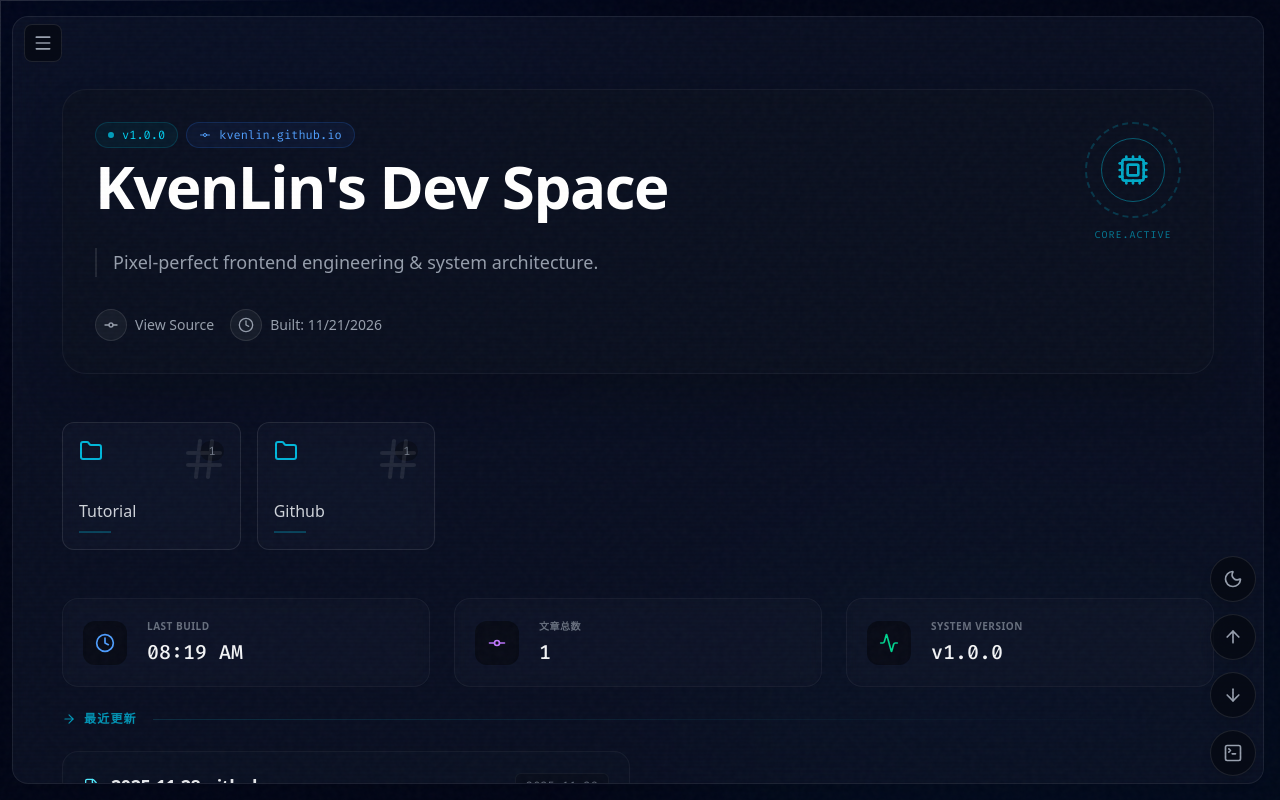
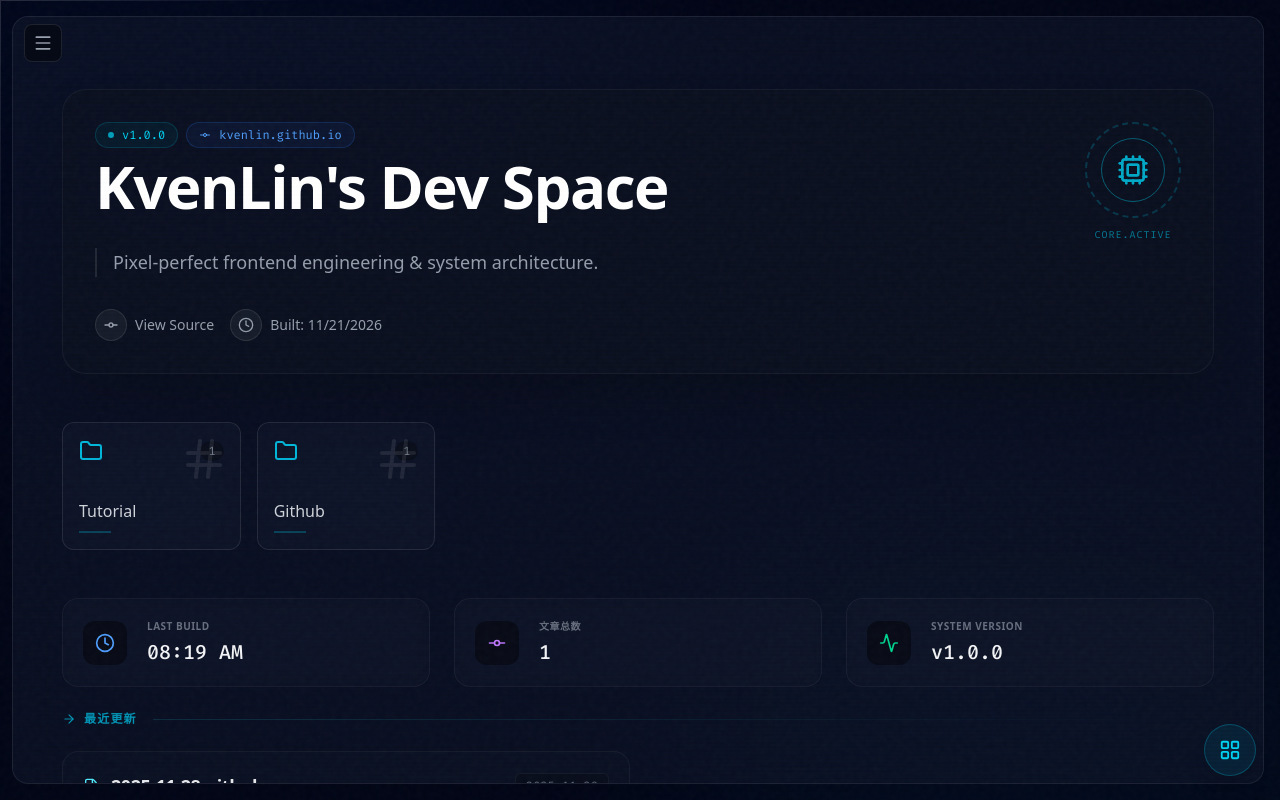
Before and after one commit to kvenLin/kvenlin.github.io, a React (Vite) app: page / in a window 1280 px wide. Built offline with nearby package versions, Linux system fonts and the light colour scheme.

Commit message:
feat: 优化浮动操作按钮并调整默认设置

```diff
--- a/App.tsx
+++ b/App.tsx
@@ -8,7 +8,7 @@ import { EditorArea } from './components/EditorArea';
 import { Terminal } from './components/Terminal';
 import { CommandPalette } from './components/CommandPalette';
 import { BootSequence } from './components/BootSequence';
-import { TerminalSquare, Menu, ArrowUp, ArrowDown, Moon, Sun } from 'lucide-react';
+import { TerminalSquare, Menu, ArrowUp, ArrowDown, Moon, Sun, LayoutGrid } from 'lucide-react';
 import { Language, translations } from './translations';
 import { loadPosts, loadSingleFile } from './utils/postLoader';
 
@@ -19,6 +19,7 @@ function App() {
   const [isTerminalOpen, setIsTerminalOpen] = useState(false);
   const [activeTag, setActiveTag] = useState<string | null>(null);
   const [isPaletteOpen, setIsPaletteOpen] = useState(false);
+  const [isFloatingMenuOpen, setIsFloatingMenuOpen] = useState(false);
   const [isBooting, setIsBooting] = useState(true);
   const [language, setLanguage] = useState<Language>('zh');
   const [theme, setTheme] = useState<Theme>(() => {
@@ -324,8 +325,16 @@ function App() {
         />
       </div>
 
-      {/* Floating Action Buttons */}
-      <div className="fixed bottom-6 right-6 z-50 flex flex-col gap-3">
+      {/* Floating Action Buttons Group */}
+      <div className="fixed bottom-6 right-6 z-50 flex flex-col gap-3 items-end">
+         <AnimatePresence>
+             {isFloatingMenuOpen && (
+                 <motion.div
+                    initial={{ opacity: 0, y: 20, scale: 0.8 }}
+                    animate={{ opacity: 1, y: 0, scale: 1 }}
+                    exit={{ opacity: 0, y: 20, scale: 0.8 }}
+                    className="flex flex-col gap-3"
+                 >
                      {/* Theme Toggle */}
                      <motion.button
                         whileHover={{ scale: 1.1 }}
@@ -333,8 +342,8 @@ function App() {
                         onClick={() => setTheme(prev => prev === 'dark' ? 'light' : 'dark')}
                         className={`p-3 rounded-full shadow-lg border backdrop-blur-md transition-all
                             ${theme === 'dark'
-                    ? 'bg-black/40 text-gray-400 border-white/10 hover:text-yellow-400 hover:border-yellow-400/50'
-                    : 'bg-white/80 text-gray-600 border-gray-200 hover:text-gray-900 hover:border-gray-400'}
+                                ? 'bg-black/60 text-gray-400 border-white/10 hover:text-yellow-400 hover:border-yellow-400/50'
+                                : 'bg-white/90 text-gray-600 border-gray-200 hover:text-gray-900 hover:border-gray-400'}
                         `}
                         title={theme === 'dark' ? '切换到亮色模式' : '切换到暗色模式'}
                      >
@@ -351,8 +360,8 @@ function App() {
                         }}
                         className={`p-3 rounded-full shadow-lg border backdrop-blur-md transition-all
                             ${theme === 'dark'
-                    ? 'bg-black/40 text-gray-400 border-white/10 hover:text-cyan-400 hover:border-cyan-400/50'
-                    : 'bg-white/80 text-gray-600 border-gray-200 hover:text-cyan-500 hover:border-cyan-400'}
+                                ? 'bg-black/60 text-gray-400 border-white/10 hover:text-cyan-400 hover:border-cyan-400/50'
+                                : 'bg-white/90 text-gray-600 border-gray-200 hover:text-cyan-500 hover:border-cyan-400'}
                         `}
                      >
                         <ArrowUp size={20} />
@@ -368,13 +377,14 @@ function App() {
                         }}
                         className={`p-3 rounded-full shadow-lg border backdrop-blur-md transition-all
                             ${theme === 'dark'
-                    ? 'bg-black/40 text-gray-400 border-white/10 hover:text-cyan-400 hover:border-cyan-400/50'
-                    : 'bg-white/80 text-gray-600 border-gray-200 hover:text-cyan-500 hover:border-cyan-400'}
+                                ? 'bg-black/60 text-gray-400 border-white/10 hover:text-cyan-400 hover:border-cyan-400/50'
+                                : 'bg-white/90 text-gray-600 border-gray-200 hover:text-cyan-500 hover:border-cyan-400'}
                         `}
                      >
                         <ArrowDown size={20} />
                      </motion.button>
 
+                     {/* Terminal Toggle */}
                      <motion.button
                         whileHover={{ scale: 1.1 }}
                         whileTap={{ scale: 0.9 }}
@@ -383,10 +393,28 @@ function App() {
                             p-3 rounded-full shadow-lg border backdrop-blur-md transition-all
                             ${isTerminalOpen
                                 ? 'bg-cyan-600 text-white border-cyan-400 shadow-[0_0_15px_rgba(8,145,178,0.5)]'
-                    : 'bg-black/40 text-gray-400 border-white/10 hover:text-cyan-400 hover:border-cyan-400/50'}
+                                : (theme === 'dark' ? 'bg-black/60 text-gray-400 border-white/10 hover:text-cyan-400 hover:border-cyan-400/50' : 'bg-white/90 text-gray-600 border-gray-200 hover:text-cyan-500 hover:border-cyan-400')}
                         `}
                      >
                         <TerminalSquare size={20} />
+                     </motion.button>
+                 </motion.div>
+             )}
+         </AnimatePresence>
+
+         {/* Main Toggle Button */}
+         <motion.button
+            whileHover={{ scale: 1.1 }}
+            whileTap={{ scale: 0.9 }}
+            onClick={() => setIsFloatingMenuOpen(!isFloatingMenuOpen)}
+            className={`
+                p-3.5 rounded-full shadow-xl border backdrop-blur-xl transition-all z-50
+                ${isFloatingMenuOpen
+                    ? 'bg-cyan-500 text-white border-cyan-400 rotate-45'
+                    : (theme === 'dark' ? 'bg-cyan-500/10 text-cyan-400 border-cyan-500/30 hover:bg-cyan-500/20' : 'bg-cyan-500 text-white border-cyan-600 hover:bg-cyan-600')}
+            `}
+         >
+            <LayoutGrid size={22} />
          </motion.button>
       </div>
 
--- a/components/EditorArea.tsx
+++ b/components/EditorArea.tsx
@@ -838,7 +838,7 @@ export const EditorArea: React.FC<EditorAreaProps> = ({
   }, [scrollToHeading]);
 
   // TOC 折叠状态
-  const [isTocOpen, setIsTocOpen] = useState(false);
+  const [isTocOpen, setIsTocOpen] = useState(true);
 
   // Update Document Title
   useEffect(() => {
--- a/constants.ts
+++ b/constants.ts
@@ -16,7 +16,7 @@ export const INITIAL_FILE_SYSTEM: FileSystem = {
     name: 'src',
     type: FileType.FOLDER,
     parentId: 'root',
-    children: ['folder-posts', 'folder-notes'],
+    children: ['folder-posts'],
     isOpen: true
   },
   'folder-public': {
@@ -34,14 +34,6 @@ export const INITIAL_FILE_SYSTEM: FileSystem = {
     parentId: 'folder-src',
     children: ['post-react-hooks', 'post-architecture'],
     isOpen: true
-  },
-  'folder-notes': {
-    id: 'folder-notes',
-    name: 'notes',
-    type: FileType.FOLDER,
-    parentId: 'folder-src',
-    children: ['note-ideas'],
-    isOpen: false
   },
   'file-readme': {
     id: 'file-readme',
@@ -89,18 +81,5 @@ ${JSON.stringify(packageJson, null, 2)}
 技能:
 - TypeScript, React, Node.js, WebGL
 `
-  },
-  'note-ideas': {
-    id: 'note-ideas',
-    name: 'scratchpad.md',
-    type: FileType.FILE,
-    parentId: 'folder-notes',
-    date: '2024-02-10',
-    tags: ['wip'],
-    content: `
-- [ ] 用 WASM 构建一个复古游戏模拟器
-- [x] 重构博客以看起来像一个 IDE
-- [x] 添加中文语言支持
-`
   }
 };
```
Lines whose indentation alone changed are shown as unchanged.
